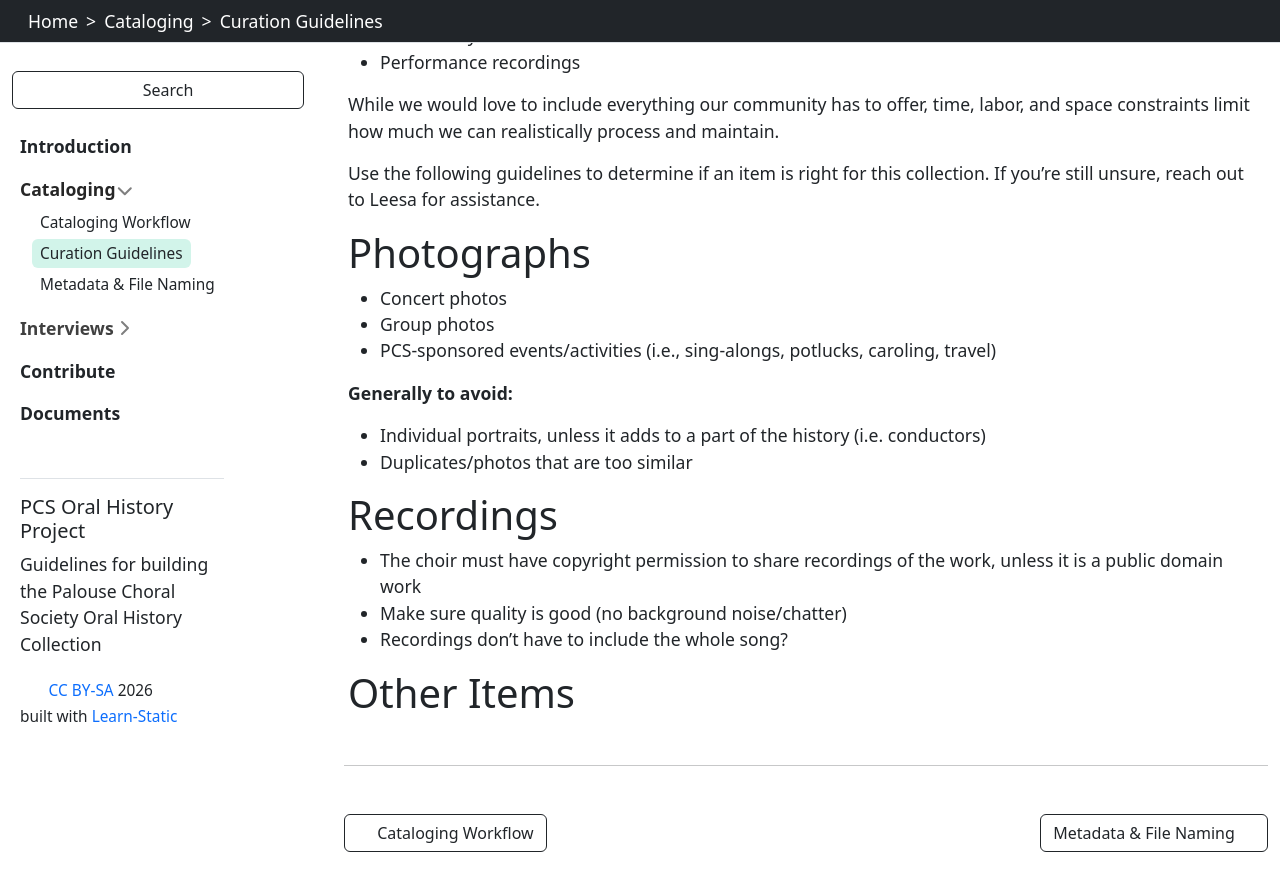
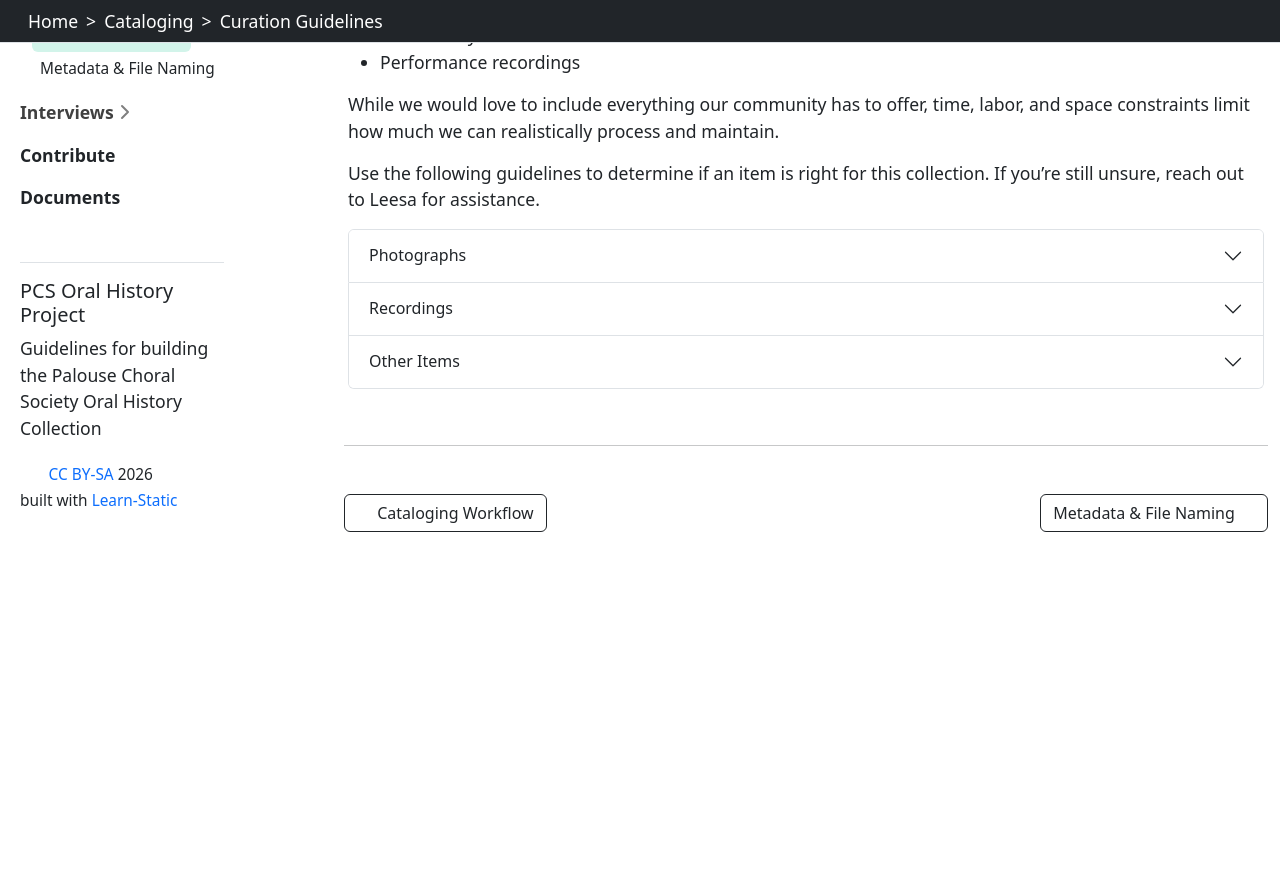
Before and after one commit to llove28/pcs-project, a Jekyll site: the page built from content/cataloging/curation-guidelines.md, in a window 1280 px wide and 900 px high, scrolled down 873 px. Shown: the top 891 px of the window. Built offline with Jekyll 4.4.1, drawn with Linux system fonts in a browser that asks for light colours; after the commit the page ends 1556 px from its top, so only the background shows below that; part of the change alters nothing that is shown.

Commit message:
Update curation-guidelines.md

```diff
--- a/content/cataloging/curation-guidelines.md
+++ b/content/cataloging/curation-guidelines.md
@@ -15,7 +15,7 @@ While we would love to include everything our community has to offer, time, labo
 
 Use the following guidelines to determine if an item is right for this collection. If you’re still unsure, reach out to Leesa for assistance.
 
-# Photographs
+{% include accordion.html title1="Photographs" text1="
 - Concert photos
 - Group photos
 - PCS-sponsored events/activities (i.e., sing-alongs, potlucks, caroling, travel)
@@ -24,10 +24,12 @@ Use the following guidelines to determine if an item is right for this collectio
 - Individual portraits, unless it adds to a part of the history (i.e. conductors)
 - Duplicates/photos that are too similar
 
-# Recordings
+" title2="Recordings" text2="
 - The choir must have copyright permission to share recordings of the work, unless it is a public domain work
 - Make sure quality is good (no background noise/chatter)
 - Recordings don’t have to include the whole song?
 
+" title3="Other Items" text3="
+TBD
 
-# Other Items
+" %}
```
